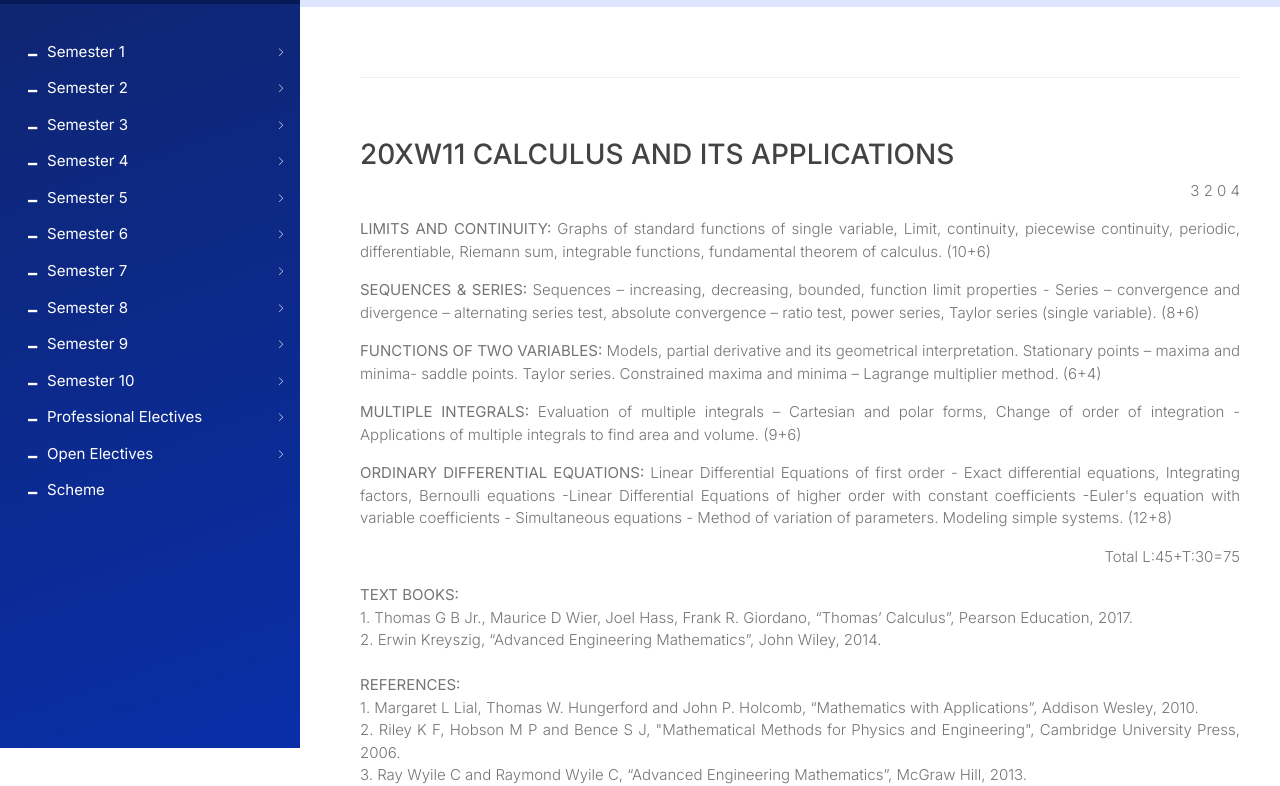
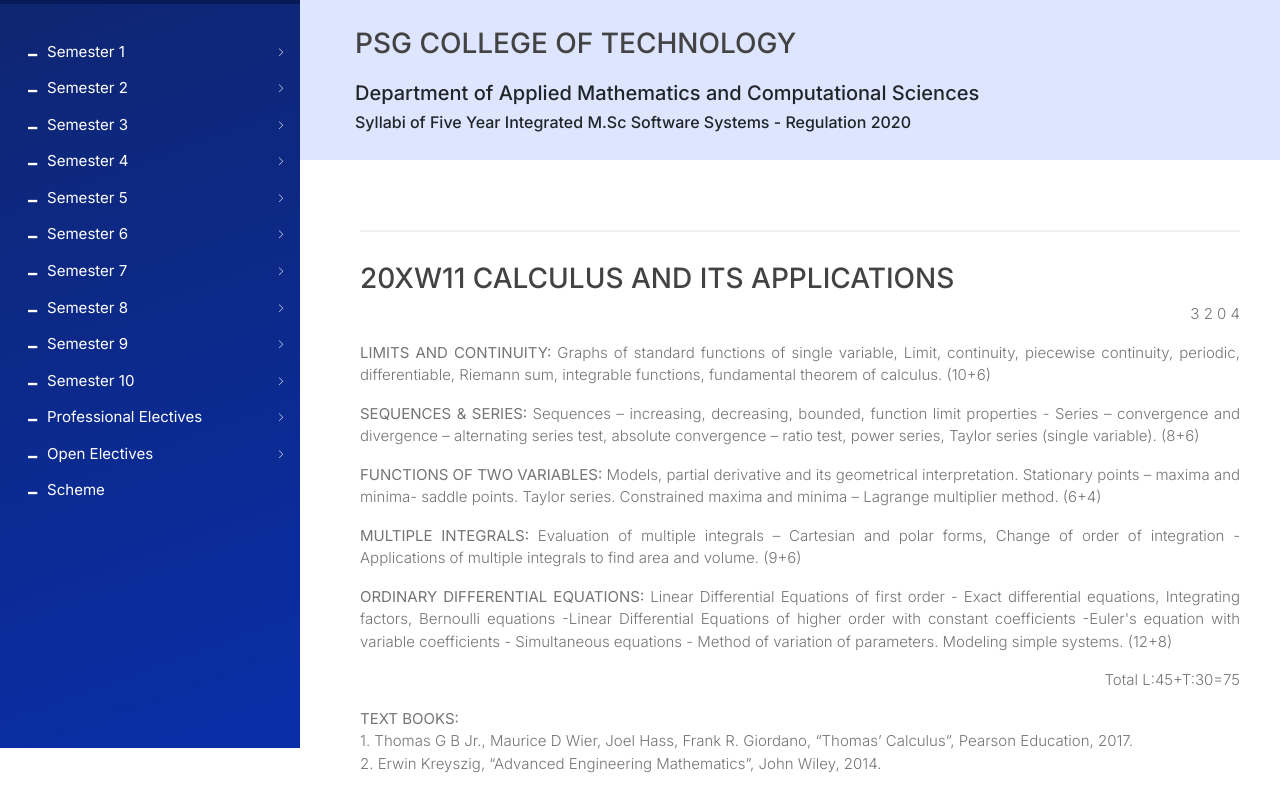
Before and after one commit to SureshBalusamy/DAMCSRegulationDocuments, a plain HTML site: page curriculum/ss/2020/syllabi.html in a window 1280 px wide. Shown: the part 52-838 px from the top of the page. Drawn offline with Linux system fonts and the light colour scheme.

Commit message:
Directory

```diff
--- a/assets/css/style.css
+++ b/assets/css/style.css
@@ -228,8 +228,8 @@ ul.pro-ul li p {
 }
 
 .section {
-  padding: 60px 0;
-  border-top: 1px solid #f0f0f0;
+  padding: 30px 0;
+  border-top: 2px solid #f0f0f0;
 }
 
 .form-control:focus {
@@ -825,7 +825,7 @@ nav {
 .org-theme .sidebar-wrapper .sidebar-header .user-info,
 .org-theme .sidebar-wrapper .sidebar-brand>a:hover,
 .org-theme .sidebar-footer>a:hover i {
-  color: #fff;
+  color: #FFBF00;
 }
 
 .page-wrapper.org-theme.toggled #close-sidebar {
--- a/curriculum/ss/2020/syllabi.html
+++ b/curriculum/ss/2020/syllabi.html
@@ -333,6 +333,13 @@
             </div>
             <!-- end of header -->
         </div>
+        <div class="doc-head-section">
+            <div class="upper-head">
+                <h3>PSG COLLEGE OF TECHNOLOGY</h3>
+                <h5>Department of Applied Mathematics and Computational Sciences</h5>
+                <h6>Syllabi of Five Year Integrated M.Sc Software Systems - Regulation 2020 </h6>
+            </div>
+        </div>
         <!-- end of doc-head-section -->
 
         <!-- =============================
```
